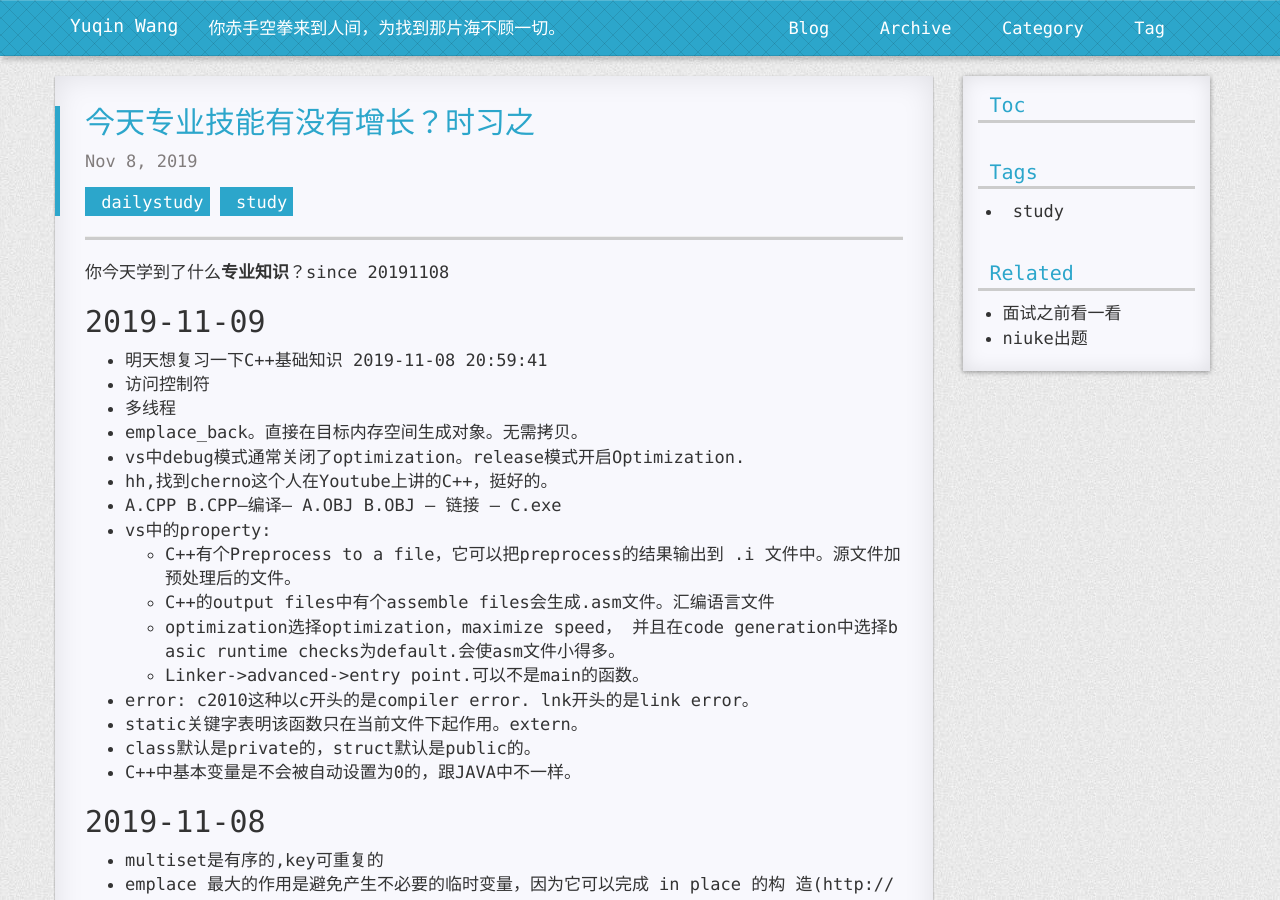
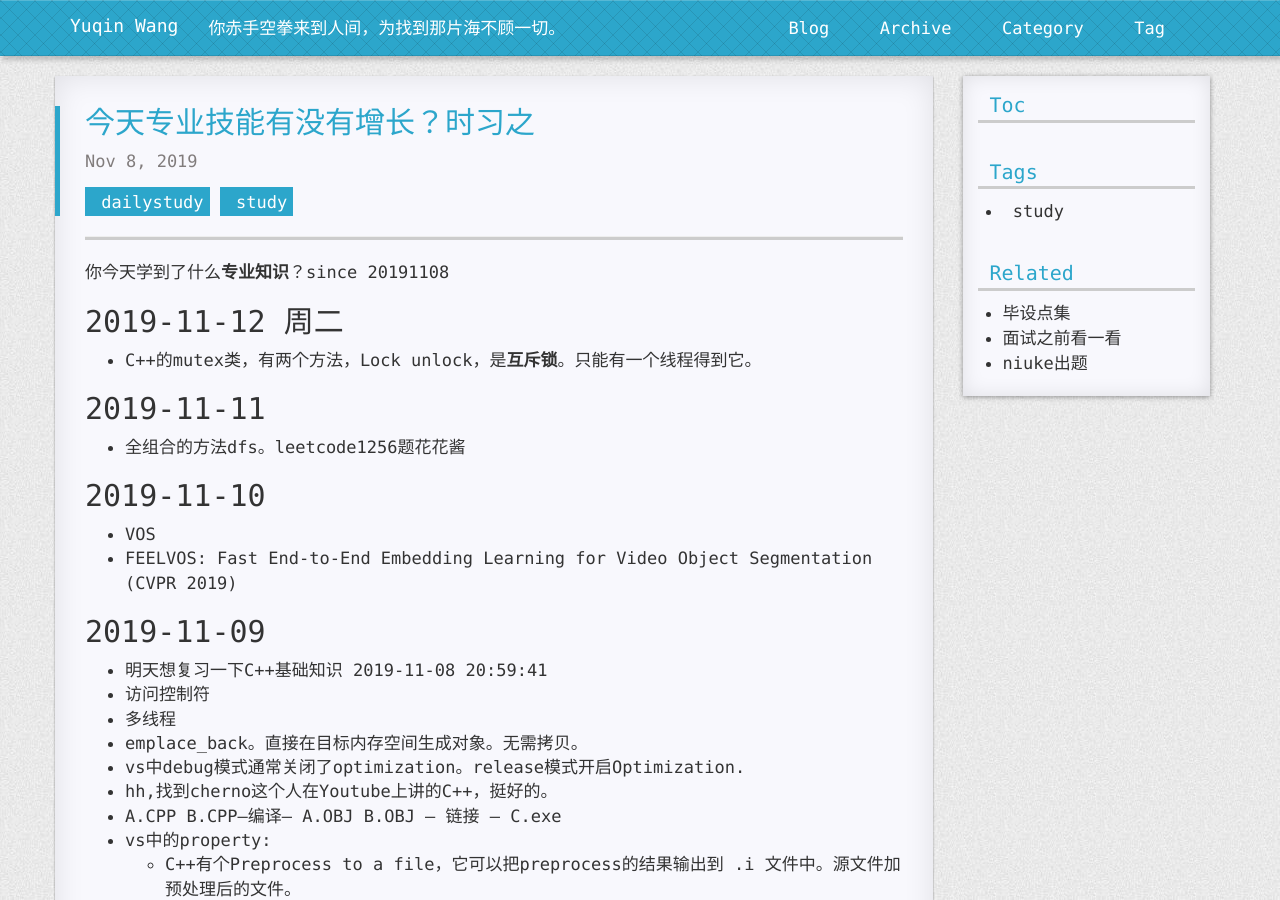
Before and after one commit to yukia-yuqin/blog, a Jekyll site: the page built from _posts/2019-11-08-what-do-you-make-progress-today.md, in a window 1280 px wide and 900 px high. Built offline with Jekyll 4.4.1, drawn with Linux system fonts in a browser that asks for light colours; nearby versions of some CDN libraries; comment, search, counter and statistics services are not loaded; a style sheet for code colours, icons or effects is not loaded.

Commit message:
add daily

```diff
--- a/_posts/2019-11-08-what-do-you-make-progress-today.md
+++ b/_posts/2019-11-08-what-do-you-make-progress-today.md
@@ -6,6 +6,16 @@ categories: dailystudy
 ---
 
 你今天学到了什么<b>专业知识</b>？since 20191108<br>
+## 2019-11-12 周二
+- C++的mutex类，有两个方法，Lock unlock，是<b>互斥锁</b>。只能有一个线程得到它。
+
+## 2019-11-11
+- 全组合的方法dfs。leetcode1256题花花酱
+
+## 2019-11-10
+- VOS
+- FEELVOS: Fast End-to-End Embedding Learning for Video Object Segmentation (CVPR 2019)
+
 ## 2019-11-09
 - 明天想复习一下C++基础知识 2019-11-08 20:59:41
 - 访问控制符
```
Also changed, not shown: _posts/2019-11-12-points-set.md (added, +13 -0 lines).
